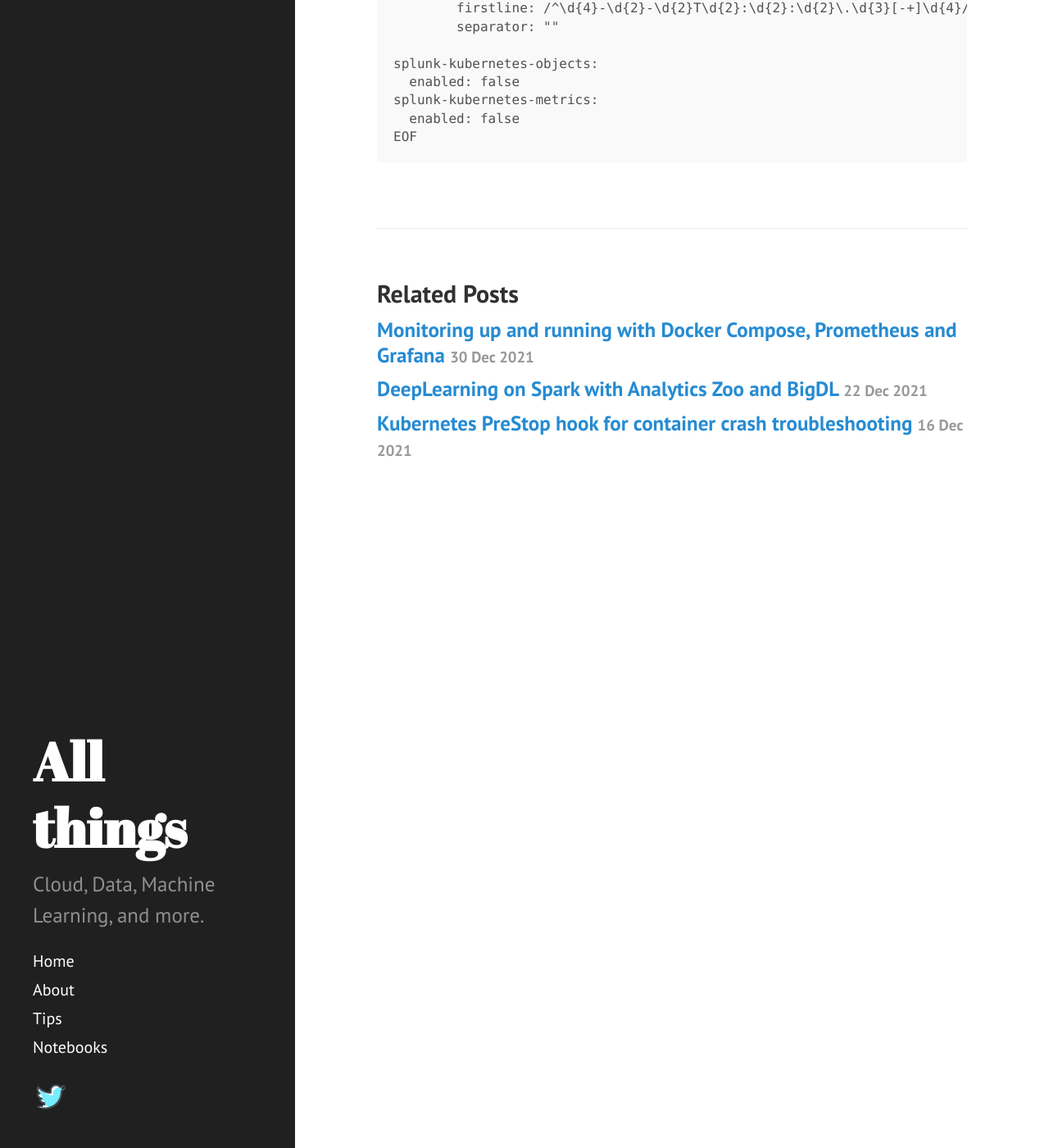
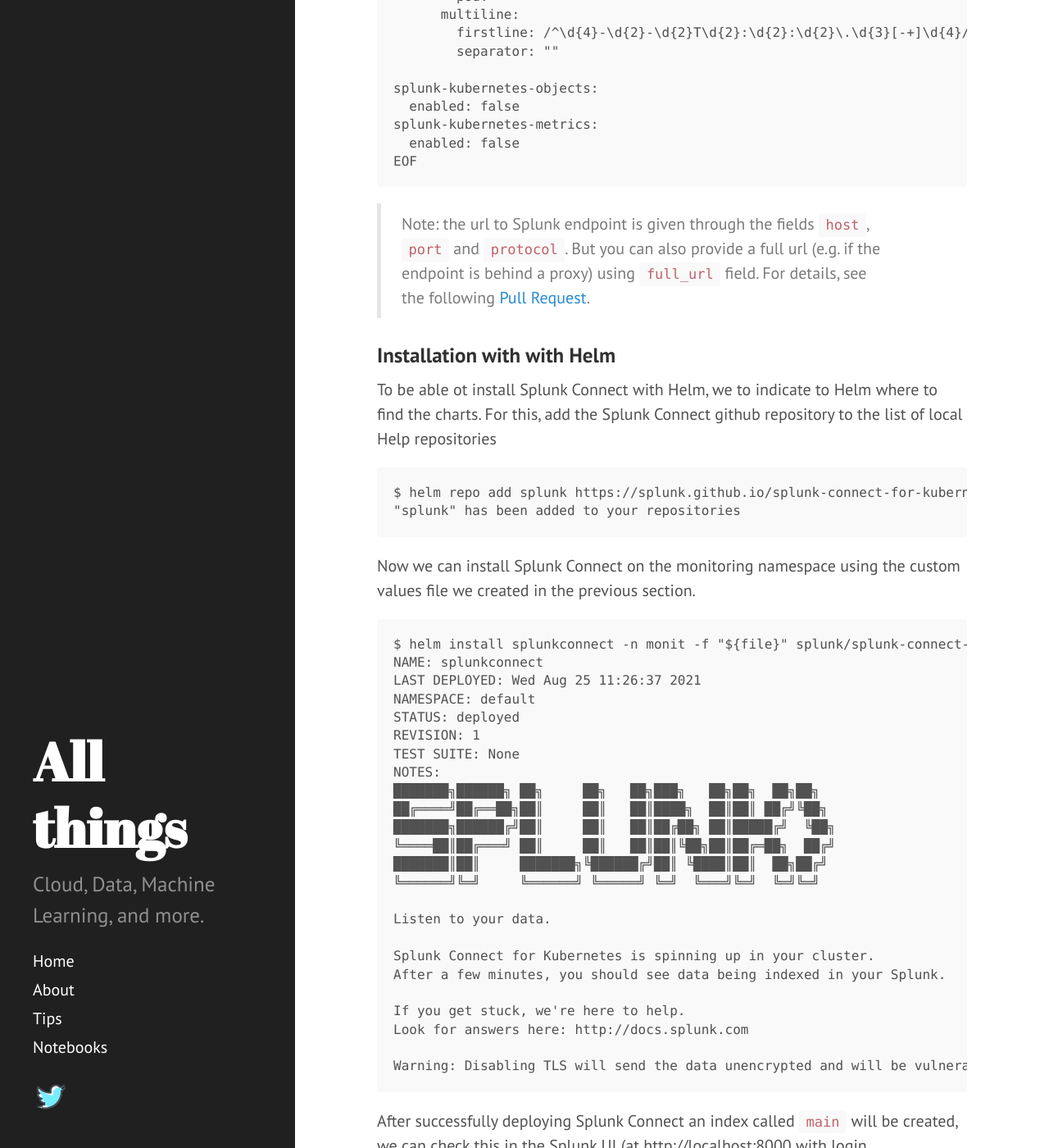
Before and after one commit to dzlab/dzlab.github.io, a Jekyll site: the page built from _posts/2022-01-04-k8s-splunk.md, in a window 1280 px wide and 1400 px high, scrolled down 7635 px. Shown: the whole window at 82% size. Built offline with Jekyll 4.4.1, drawn with Linux system fonts in a browser that asks for light colours; nearby versions of some CDN libraries; a script that is not in the unit is left out; the table of contents is made by our own code; some of the changed text lies outside the part shown.

Commit message:
install splunk connect details

````diff
--- a/_posts/2022-01-04-k8s-splunk.md
+++ b/_posts/2022-01-04-k8s-splunk.md
@@ -277,3 +277,50 @@
   enabled: false
 EOF
 ```
+
+> Note: the url to Splunk endpoint is given through the fields `host`, `port` and `protocol`. But you can also provide a full url (e.g. if the endpoint is behind a proxy) using `full_url` field. For details, see the following [Pull Request](https://github.com/splunk/splunk-connect-for-kubernetes/pull/683/files).
+
+### Installation with with Helm
+
+To be able ot install Splunk Connect with Helm, we to indicate to Helm where to find the charts. For this, add the Splunk Connect github repository to the list of local Help repositories
+```
+$ helm repo add splunk https://splunk.github.io/splunk-connect-for-kubernetes/
+"splunk" has been added to your repositories
+```
+
+Now we can install Splunk Connect on the monitoring namespace using the custom values file we created in the previous section.
+
+```
+$ helm install splunkconnect -n monit -f "${file}" splunk/splunk-connect-for-kubernetes
+NAME: splunkconnect
+LAST DEPLOYED: Wed Aug 25 11:26:37 2021
+NAMESPACE: default
+STATUS: deployed
+REVISION: 1
+TEST SUITE: None
+NOTES:
+███████╗██████╗ ██╗     ██╗   ██╗███╗   ██╗██╗  ██╗██╗
+██╔════╝██╔══██╗██║     ██║   ██║████╗  ██║██║ ██╔╝╚██╗
+███████╗██████╔╝██║     ██║   ██║██╔██╗ ██║█████╔╝  ╚██╗
+╚════██║██╔═══╝ ██║     ██║   ██║██║╚██╗██║██╔═██╗  ██╔╝
+███████║██║     ███████╗╚██████╔╝██║ ╚████║██║  ██╗██╔╝
+╚══════╝╚═╝     ╚══════╝ ╚═════╝ ╚═╝  ╚═══╝╚═╝  ╚═╝╚═╝
+
+Listen to your data.
+
+Splunk Connect for Kubernetes is spinning up in your cluster.
+After a few minutes, you should see data being indexed in your Splunk.
+
+If you get stuck, we're here to help.
+Look for answers here: http://docs.splunk.com
+
+Warning: Disabling TLS will send the data unencrypted and will be vulnerable to MiTM attacks
+```
+
+After successfully deploying Splunk Connect an index called `main` will be created, we can check this in the Splunk UI (at http://localhost:8000 with login `admin`:${password})
+
+<img src="https://user-images.githubusercontent.com/1645304/130860343-7e689d7f-04b2-4a40-852a-0d3085c88138.png" alt="main splunk index">
+
+We can also check logs from our Pods are forwarded properly to splunk
+
+<img src="https://user-images.githubusercontent.com/1645304/130846001-aa36c09e-9e96-43de-a566-9b5185f43082.png" alt="splunk search result">
````
